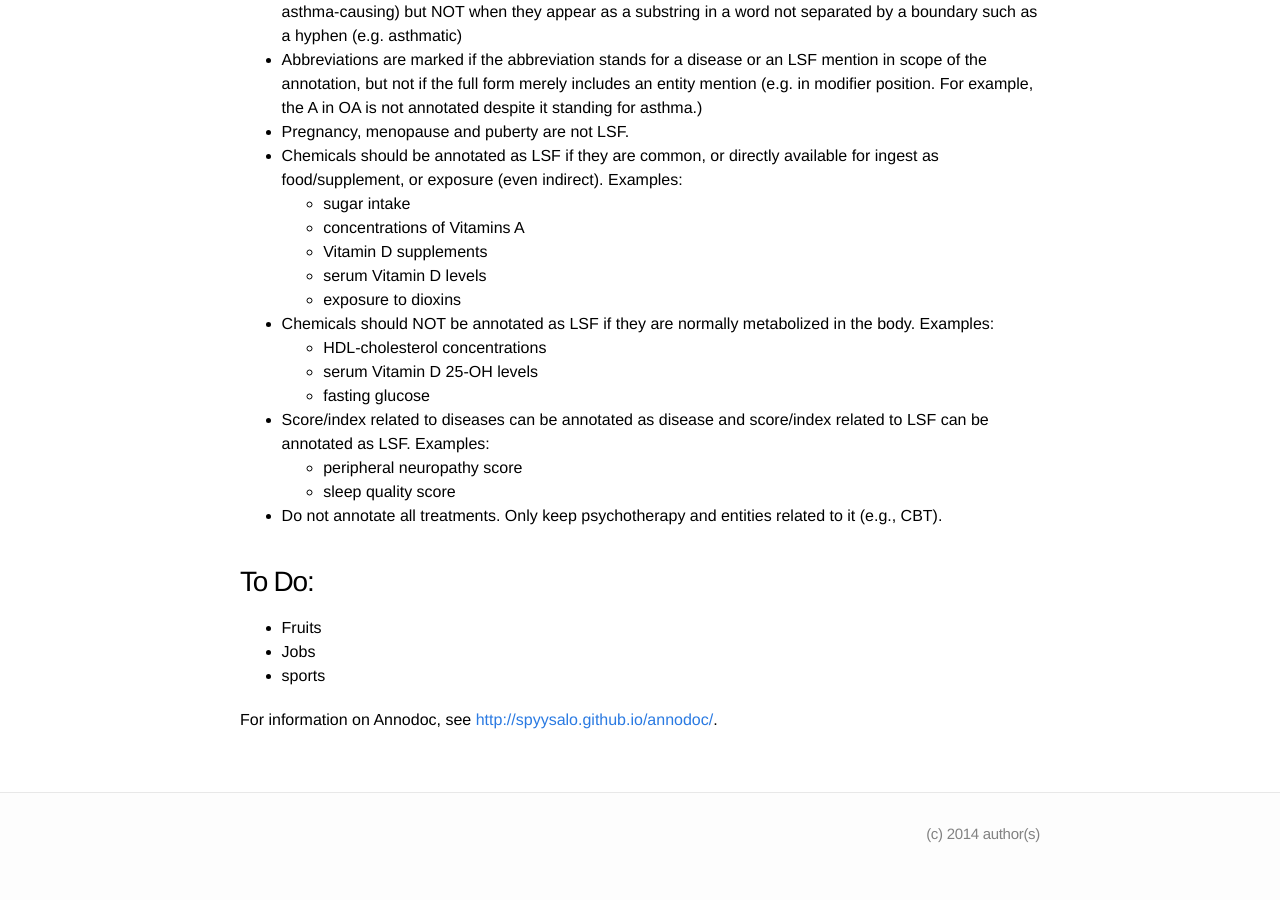
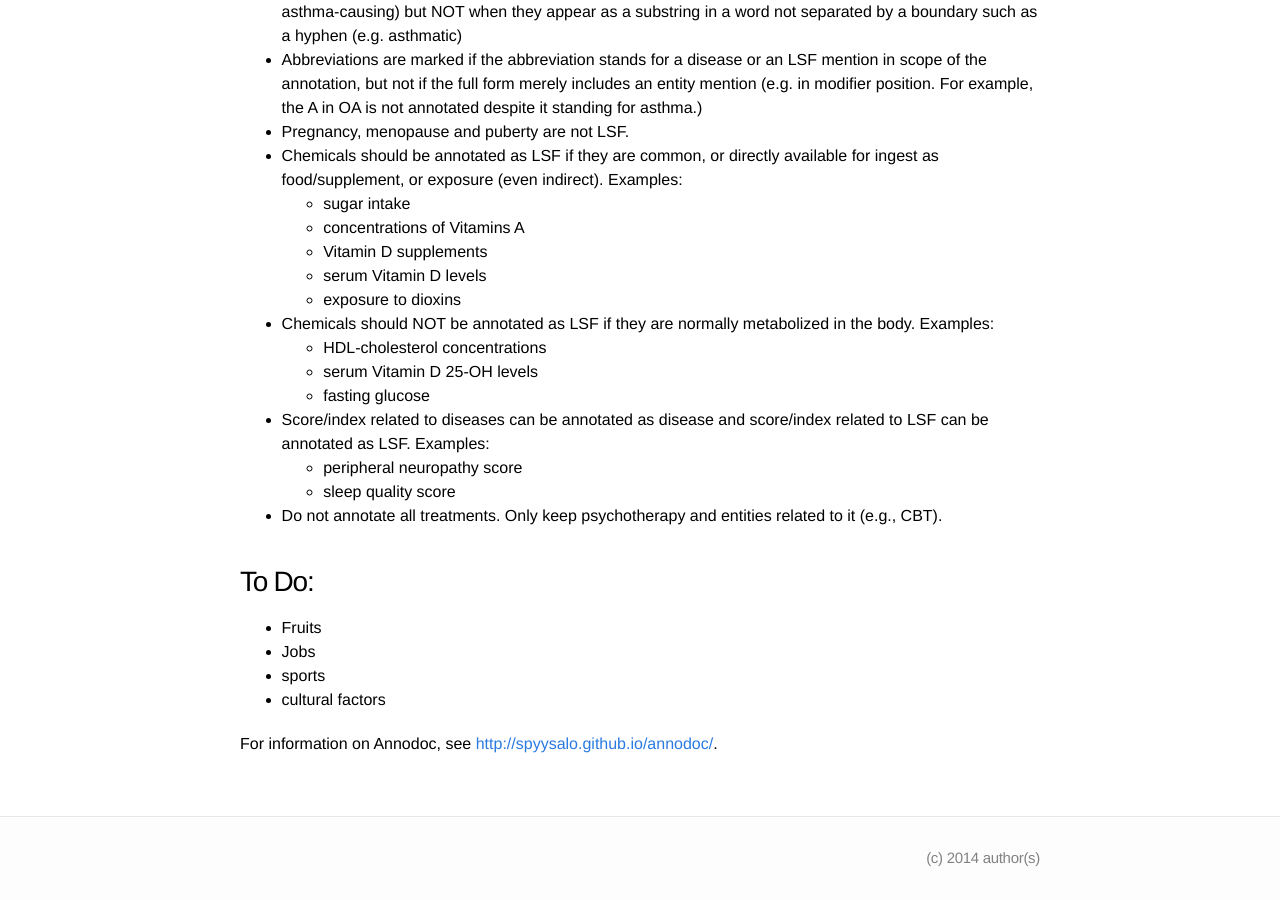
Before and after one commit to EvaMakri/lifestylefactors-annotation-docs, a Jekyll site: the page built from entities.md, in a window 1280 px wide and 900 px high, scrolled down 948 px. Built offline with Jekyll 4.4.1, drawn with Linux system fonts in a browser that asks for light colours; before the commit the page ends 1824 px from its top, so only the background shows below that.

Commit message:
Update entities.md

```diff
--- a/entities.md
+++ b/entities.md
@@ -70,6 +70,7 @@ The scope of this annotation is to detect lifestyle factors which affect the ris
 * Fruits
 * Jobs
 * sports
+* cultural factors
 
 
 For information on Annodoc, see <http://spyysalo.github.io/annodoc/>.
```
